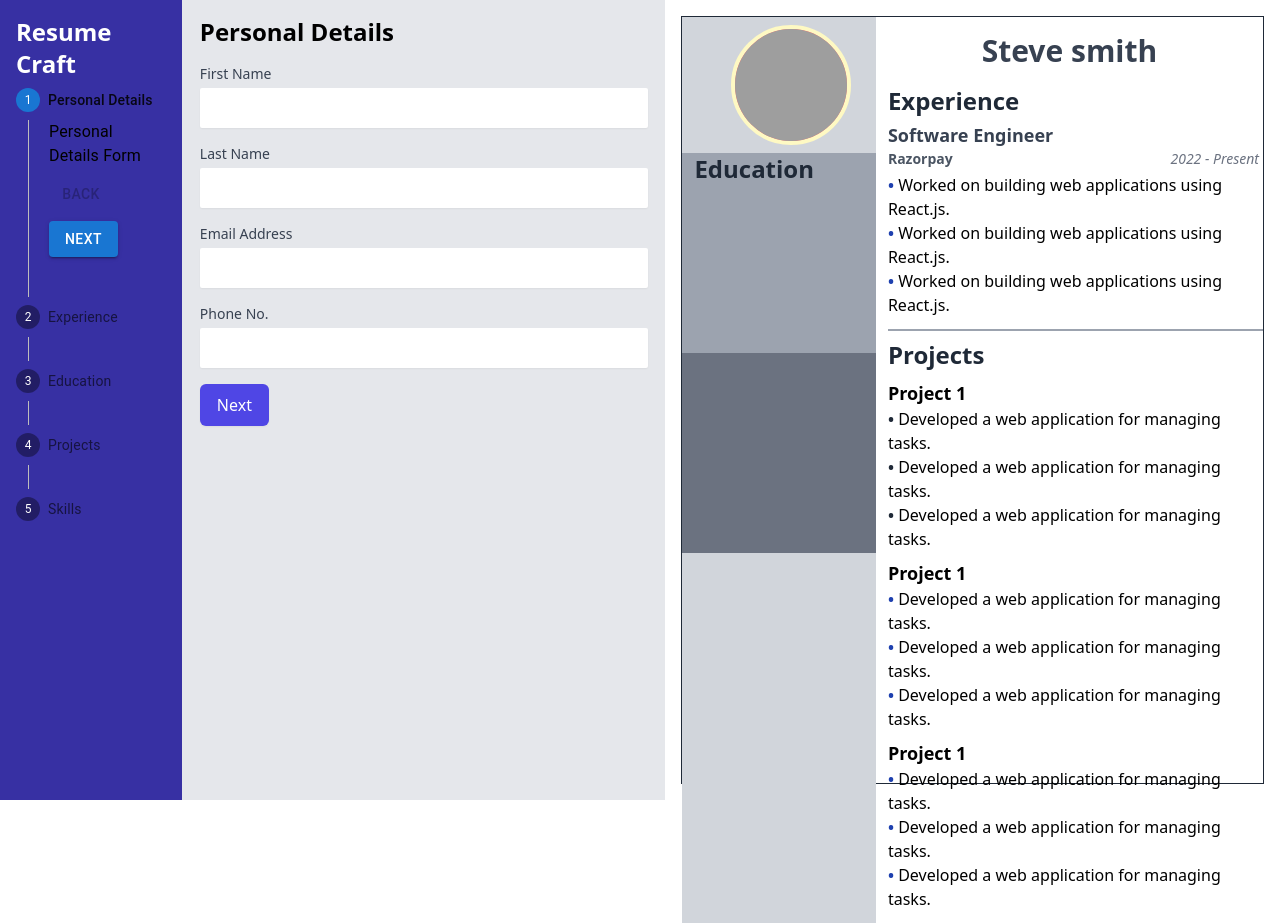
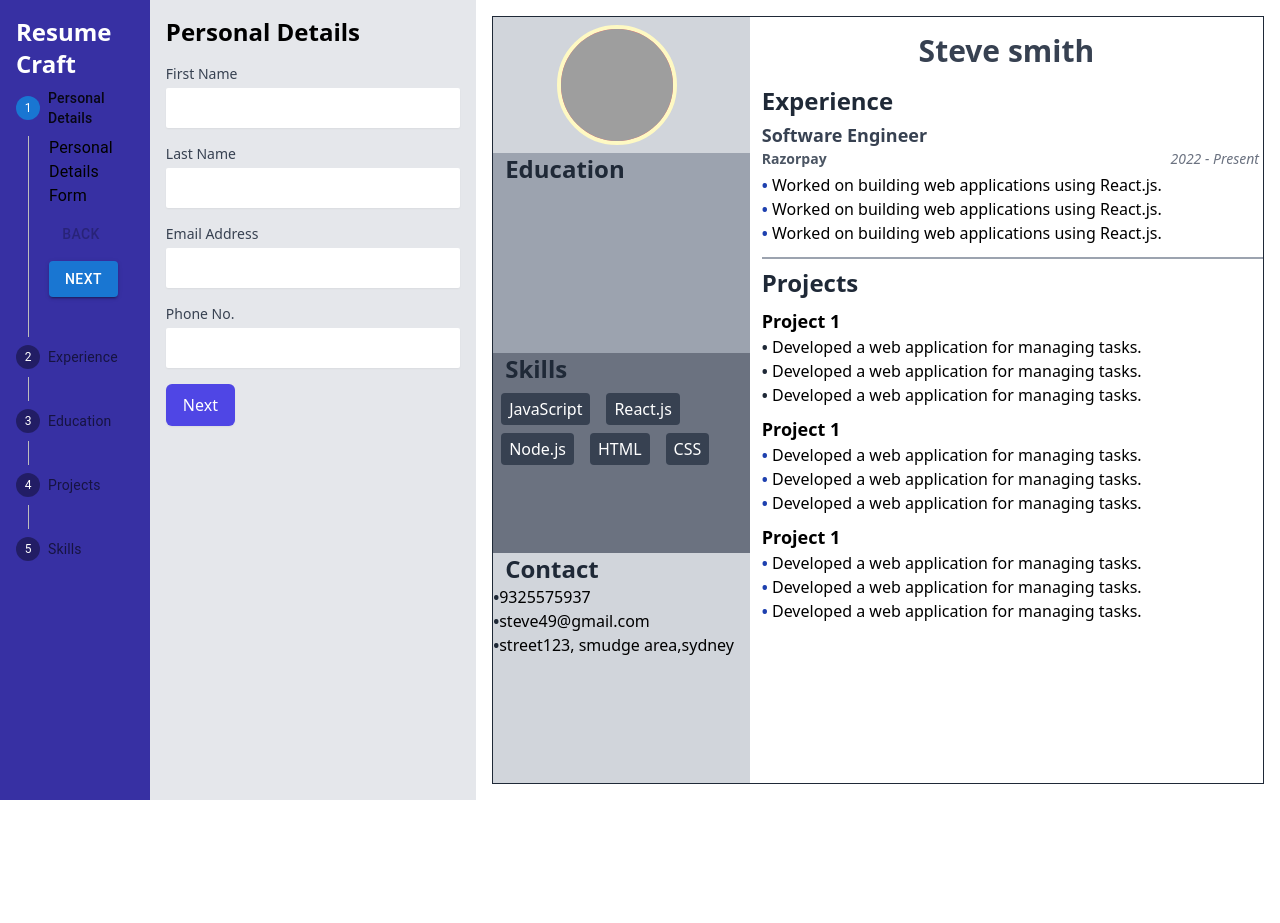
Before and after one commit to Rupesh-Piwal/ResumeCraft, a React (Vite) app in the folder client/: page /craft in a window 1280 px wide. After the commit the page ends 800 px from the top, so only its background shows below. Built offline with nearby package versions, Linux system fonts and the light colour scheme; grey boxes are pictures that could not be loaded.

Commit message:
minor changes in template-2

```diff
--- a/client/src/components/Template2.jsx
+++ b/client/src/components/Template2.jsx
@@ -15,8 +15,35 @@ const Template2 = ({ data }) => {
         <div className="bg-gray-400 w-full h-[200px]">
           <h2 className="text-2xl font-bold text-gray-800 ml-3 ">Education</h2>
         </div>
-        <div className="bg-gray-500 w-full h-[200px]"></div>
-        <div className=""></div>
+        <div className="bg-gray-500 w-full h-[200px]">
+          <h2 className="text-2xl font-bold text-gray-800 ml-3">Skills</h2>
+          <ul className="list-none">
+            {data.skills.map((skill, index) => (
+              <li
+                key={index}
+                className="mt-2 text-white px-2 bg-gray-700 inline-block min-w-min p-1 rounded mx-2"
+              >
+                {skill}
+              </li>
+            ))}
+          </ul>
+        </div>
+        <div className="">
+          <h2 className="text-2xl font-bold text-gray-800 ml-3">Contact</h2>
+          <ul>
+            <li>
+              <span className="font-bold text-gray-800">•</span>9325575937
+            </li>
+            <li>
+              <span className="font-bold text-gray-800">•</span>
+              steve49@gmail.com
+            </li>
+            <li>
+              <span className="font-bold text-gray-800">•</span>street123,
+              smudge area,sydney
+            </li>
+          </ul>
+        </div>
       </div>
       {/* Second part */}
       <div className="col-span-2">
```
